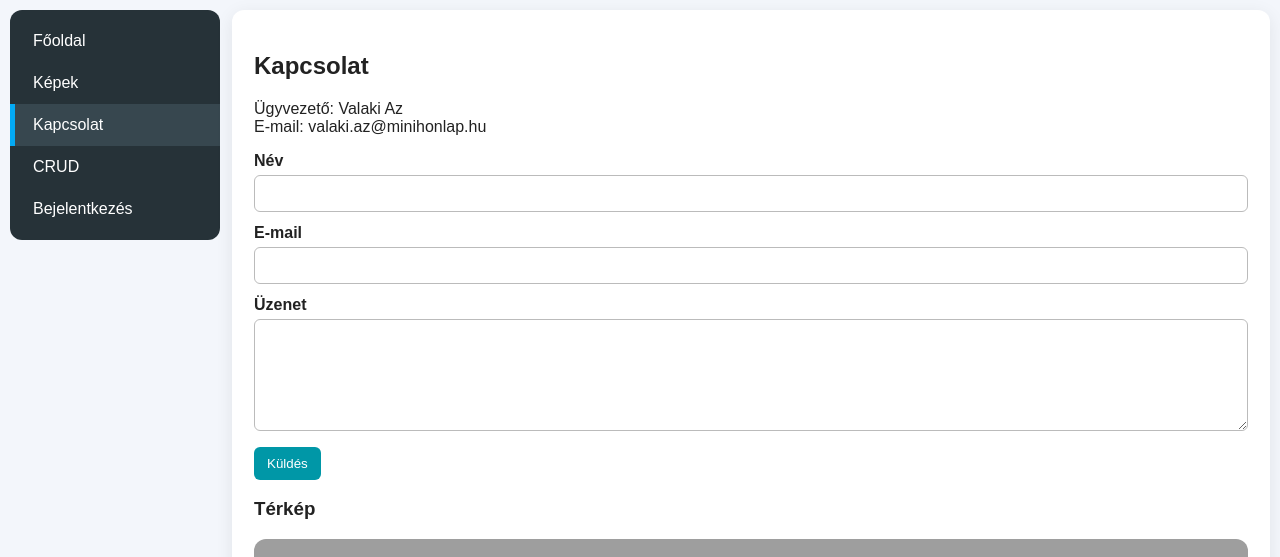
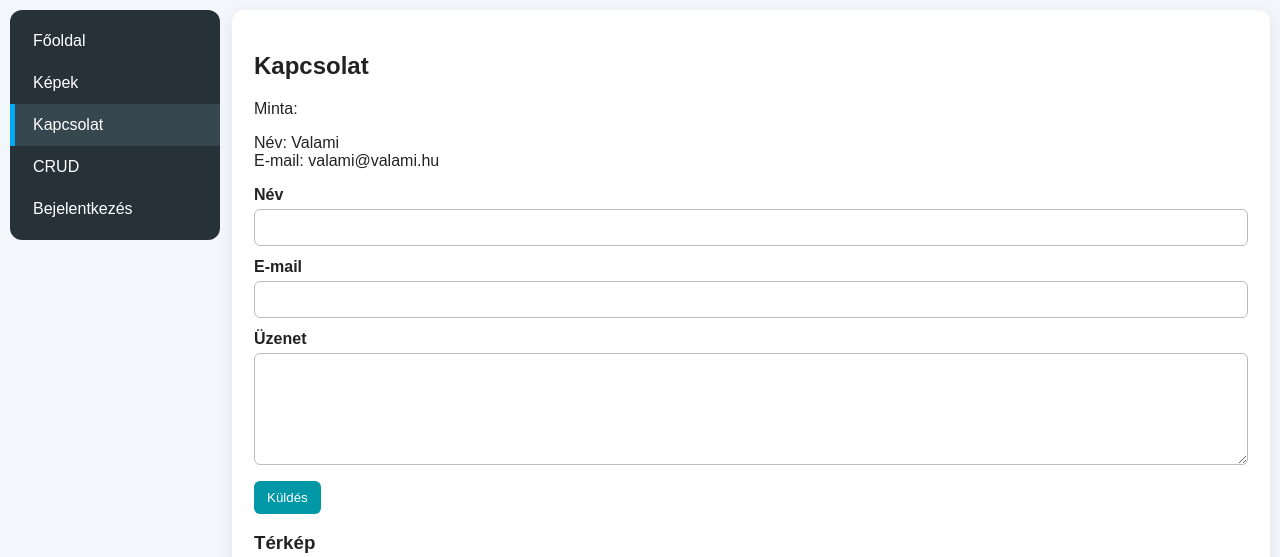
Before and after one commit to Khoiyo/davidnaknemtetszettanev, a PHP site: page /kapcsolat in a window 1280 px wide. Shown: the part 160-717 px from the top of the page. Run offline with PHP 8.4, Linux system fonts and the light colour scheme; grey boxes are pictures that could not be loaded.

Commit message:
kapcsolat minta modositva

```diff
--- a/templates/pages/kapcsolat.tpl.php
+++ b/templates/pages/kapcsolat.tpl.php
@@ -1 +1 @@
-<h2>Kapcsolat</h2><p>Ügyvezető: Valaki Az<br>E-mail: valaki.az@minihonlap.hu</p><?php if ($kapcsolatUzenet): ?><p class="message ok"><?= htmlspecialchars($kapcsolatUzenet) ?></p><?php endif; ?><form method="post" id="contactForm" novalidate><div class="form-row"><label>Név</label><input name="nev" required></div><div class="form-row"><label>E-mail</label><input name="email" type="email" required></div><div class="form-row"><label>Üzenet</label><textarea name="uzenet" rows="6" minlength="10" required></textarea></div><button type="submit">Küldés</button></form><div class="map"><h3>Térkép</h3><iframe src="https://www.google.com/maps?q=Miskolc&output=embed" loading="lazy" title="Térkép"></iframe></div>
+<h2>Kapcsolat</h2><P>Minta:</P><p>Név: Valami<br>E-mail: valami@valami.hu</p><?php if ($kapcsolatUzenet): ?><p class="message ok"><?= htmlspecialchars($kapcsolatUzenet) ?></p><?php endif; ?><form method="post" id="contactForm" novalidate><div class="form-row"><label>Név</label><input name="nev" required></div><div class="form-row"><label>E-mail</label><input name="email" type="email" required></div><div class="form-row"><label>Üzenet</label><textarea name="uzenet" rows="6" minlength="10" required></textarea></div><button type="submit">Küldés</button></form><div class="map"><h3>Térkép</h3><iframe src="https://www.google.com/maps?q=Miskolc&output=embed" loading="lazy" title="Térkép"></iframe></div>
```
